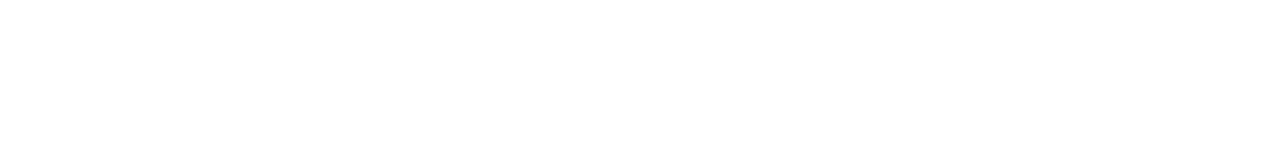
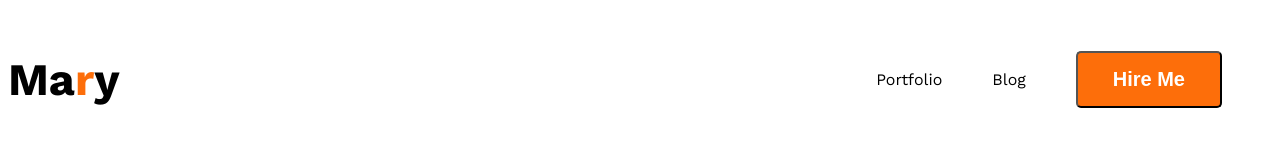
Before and after one commit to wwwshoaib/module-5-portfolio-website, a plain HTML site: page index.html in a window 1280 px wide. Drawn offline with nearby package versions, Linux system fonts and the light colour scheme.

Commit message:
nav added

```diff
--- a/index.html
+++ b/index.html
@@ -4,9 +4,22 @@
     <meta charset="UTF-8">
     <meta name="viewport" content="width=device-width, initial-scale=1.0">
     <title>module-5-portfolio-website</title>
+    <link rel="stylesheet" href="styles/portfolio.css">
+    <link rel="preconnect" href="https://fonts.googleapis.com">
+<link rel="preconnect" href="https://fonts.gstatic.com" crossorigin>
+<link href="https://fonts.googleapis.com/css2?family=EB+Garamond:wght@800&family=Open+Sans:ital,wght@0,400;0,500;1,400;1,500&family=Poppins&family=Work+Sans:wght@400;700&display=swap" rel="stylesheet">
 </head>
 <body>
     <header>
+
+        <nav>
+            <h3 class="nav-title">Ma<span class="text-primary">r</span>y</h3>
+            <ul>
+                <li><a href=""></a>Portfolio</li>
+                <li><a href=""></a>Blog</li>
+                <li><button class="btn-primary">Hire Me</button></li>
+            </ul>
+        </nav>
 
 
     </header>
--- /dev/null
+++ b/styles/portfolio.css
@@ -0,0 +1,45 @@
+/* common css styles */
+body {
+    font-family: 'EB Garamond', serif;
+font-family: 'Open Sans', sans-serif;
+font-family: 'Poppins', sans-serif;
+font-family: 'Work Sans', sans-serif;
+}
+
+.text-primary {
+    color: #FD6E0A;
+}
+
+/* nav related styles */
+nav {
+    display: flex;
+    align-items: center;
+    justify-content: space-between;
+}
+
+.nav-title {
+font-size: 45px;
+font-style: normal;
+font-weight: 800;
+}
+
+nav > ul {
+    display: flex;
+    align-items: center;
+}
+
+nav li {
+    list-style: none;
+    margin-right: 50px;
+}
+
+.btn-primary {
+    font-size: 20px;
+font-style: normal;
+font-weight: 700;
+color: white;
+border-radius: 5px;
+background: #FD6E0A;
+padding: 15px 35px;
+
+}
```
